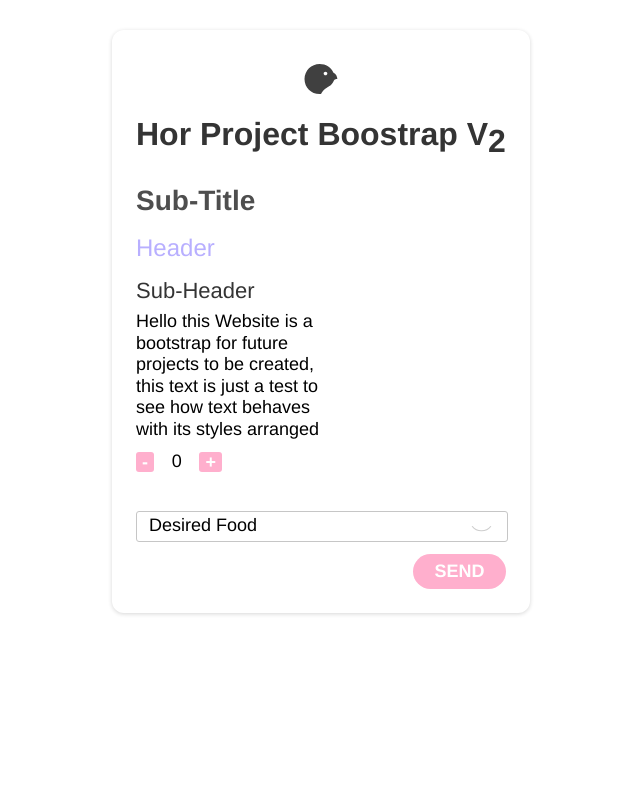
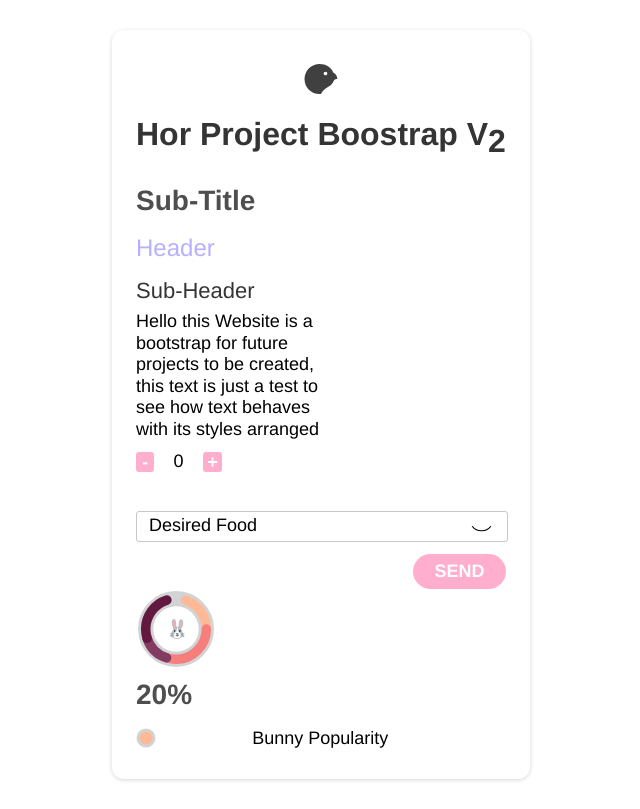
Before and after one commit to MortimerMarsyja/RuskyGrimoire, a React app: page / in a window 1280 px wide. Shown: the whole page, without its empty margins (319-959 px from the left). Built offline with nearby package versions, Linux system fonts and the light colour scheme.

Commit message:
donut graph icons

```diff
--- /dev/null
+++ b/src/00-Components/HorDonutGraph/DonutGraph.tsx
@@ -0,0 +1,109 @@
+// deps
+import React, { useState } from 'react';
+// components
+import SegmentComponent from './SegmentComponent';
+// components
+import StyledDonutGraph from './donutGraph.style';
+
+interface labelInterface {
+  label: string;
+  value: number;
+}
+
+interface DonutGraphProps {
+  colors: string[];
+  values: labelInterface[];
+  icons: JSX.Element[]|string[];
+  initialOffset:number;
+}
+
+const DonutGraph = ({
+  colors, values, icons, initialOffset,
+}:DonutGraphProps):JSX.Element => {
+  const [label, setLabel] = useState({ segmentData: values[0], idx: 0 });
+  let valueSum = 0;
+
+  function getOffset(value:number):number {
+    let thisOffset;
+    if (valueSum === 0) {
+      thisOffset = initialOffset;
+    } else {
+      thisOffset = 100 - valueSum + initialOffset;
+    }
+    valueSum += value;
+    return thisOffset;
+  }
+
+  const handleGetLable = (labelInfo:any):void => {
+    setLabel(labelInfo);
+  };
+
+  return (
+    <StyledDonutGraph className="donut">
+      <svg width="80px" height="100%" viewBox="0 0 42 42">
+        <circle
+          className="donut-ring"
+          cx="21"
+          cy="21"
+          r="15.91549430918954"
+          fill="transparent"
+          stroke="#d2d3d4"
+          strokeWidth="8"
+        />
+        {values.map((segment, idx) => {
+          const calculatedOffset = getOffset(segment.value);
+          return (
+            <SegmentComponent
+              key={idx}
+              idx={idx}
+              color={colors[idx]}
+              offset={calculatedOffset}
+              labelGetterFunc={handleGetLable}
+              segmentData={segment}
+            />
+          );
+        })}
+        <circle
+          className="donut-hole"
+          cx="21"
+          cy="21"
+          r="15.91549430918954"
+          fill="transparent"
+        />
+      </svg>
+      {label && label.idx ? (
+        <p className="donut-icon">{icons[label.idx]}</p>
+      ) : (
+        <p className="donut-icon">{icons[0]}</p>
+      )}
+      <div className="number-value">
+        {label && (
+        <h2>
+          {label.segmentData.value}
+          %
+        </h2>
+        )}
+      </div>
+      {label && (
+        <div className="label-wrapper">
+          <svg height="32px">
+            <circle
+              className="label-color"
+              cx="10"
+              cy="15"
+              r="8"
+              fill={colors[label.idx] || colors[label.idx]}
+              stroke="#d2d3d4"
+              strokeWidth="3px"
+            />
+          </svg>
+          <p>
+            {label.segmentData.label}
+          </p>
+        </div>
+      )}
+    </StyledDonutGraph>
+  );
+};
+
+export default DonutGraph;
--- /dev/null
+++ b/src/00-Components/HorDonutGraph/SegmentComponent.tsx
@@ -0,0 +1,50 @@
+import React, { useState } from 'react';
+
+interface segmentDataInterface {
+  label: string;
+  value: number;
+}
+
+interface SegmentProps {
+  segmentData: segmentDataInterface;
+  offset: number;
+  color: string;
+  labelGetterFunc: any;
+  idx: number;
+}
+
+const SegmentComponent = ({
+  segmentData,
+  offset,
+  color,
+  labelGetterFunc,
+  idx,
+}:SegmentProps):JSX.Element => {
+  const [isHovered, setIsHovered] = useState(false);
+  const handleOnMouseEnter = () => {
+    labelGetterFunc({ segmentData, idx });
+    setIsHovered(true);
+  };
+  return (
+    <>
+      <circle
+        className={`${segmentData.label}-segment ${isHovered ? 'hovered' : ''}`}
+        cx="21"
+        cy="21"
+        r="15.91549430918954px"
+        fill="transparent"
+        stroke={color}
+        strokeWidth="5"
+        strokeLinecap="round"
+        strokeDasharray={`${segmentData.value} ${100 - segmentData.value}`}
+        strokeDashoffset={offset}
+        onMouseEnter={handleOnMouseEnter}
+        onMouseLeave={() => {
+          setIsHovered(false);
+        }}
+      />
+    </>
+  );
+};
+
+export default SegmentComponent;
--- /dev/null
+++ b/src/00-Components/HorDonutGraph/donutGraph.style.js
@@ -0,0 +1,45 @@
+import styled from "styled-components";
+
+const StyledDonutGraph = styled.div`
+  position: relative;
+  .label {
+    float: left;
+    white-space: nowrap;
+    overflow: hidden;
+    text-overflow: ellipsis;
+    text-transform: uppercase;
+    font-weight: bold;
+    font-size: 16px;
+    &-wrapper {
+      svg {
+        display: inline-block;
+        margin-right: 6px;
+        width: 120px;
+      }
+      margin-top: 14px;
+      width: 300px;
+      display: flex;
+      align-items: center;
+      justify-content: space-around;
+    }
+  }
+  .content {
+    margin-right: 12px;
+  }
+  .hovered {
+    left: 30px;
+    box-shadow: 0 1px 6px rgba(32, 33, 36, 0.28);
+    z-index: 1000;
+    stroke-width: 6px;
+  }
+  .donut-icon {
+    position: absolute;
+    top: 30px;
+    left: 30px;
+  }
+  .active {
+    border-radius: 30px;
+  }
+`;
+
+export default StyledDonutGraph;
--- a/src/00-Components/HorMultiSelect/HorMultiSelect.tsx
+++ b/src/00-Components/HorMultiSelect/HorMultiSelect.tsx
@@ -1,11 +1,16 @@
 // Deps
 import React, { useRef, useState } from 'react';
+// Components
 import HorDropDown from './HorDropdown/HorDropdown';
+import Icon from '../IconComponent/Icon';
+// Hooks
 import useDetectOutsideClick from '../../05-Hooks/useClickOutside/useClickOutside';
+// Constants
+import ICON_LIST from '../../04-Constants/svg/iconList';
+// Styles
 import StyledHorMultiSelect from './StyledHorMultiSelectComponent.style';
-import ICON_LIST from '../../04-Constants/svg/iconList';
-import Icon from '../IconComponent/Icon';
-
+import colorPalette from '../../07-Styles/colorPalette';
+// Interfaces
 import { ListItemInterface } from './MultiselectInterfaces';
 
 const listFormatter = (list:ListItemInterface[]) => list
@@ -57,7 +62,7 @@ const HorMultiSelect = ({ label, list }:
             : label}
         </p>
         <div className="drop-down-icon">
-          <Icon color="#cecece" size="26px" icon={isActive ? ICON_LIST.openedEye : ICON_LIST.closedEye} />
+          <Icon color={colorPalette.greyColors[800]} size="26px" icon={isActive ? ICON_LIST.openedEye : ICON_LIST.closedEye} />
         </div>
       </div>
       <HorDropDown
--- a/src/01-Pages/MainPage/MainPage.tsx
+++ b/src/01-Pages/MainPage/MainPage.tsx
@@ -5,6 +5,7 @@ import { useSelector, useDispatch } from 'react-redux';
 import Logo from '../../00-Components/Logo/Logo';
 import HorMultiSelect from '../../00-Components/HorMultiSelect/HorMultiSelect';
 import CountComponent from '../../00-Components/CountComponent/CountComponent';
+import HorDonutGraph from '../../00-Components/HorDonutGraph/DonutGraph';
 // Hooks
 // Actions
 import { addToCountAction, substractFromCountAction } from '../../02-Actions/countActions';
@@ -19,6 +20,23 @@ const mockList = [
   { label: 'Potatoes 🍟', type: 'junk', value: 'potatoes' },
   { label: 'Milk 🥛', type: 'drink', value: 'milk' },
 ];
+
+const donutMock = {
+  icons: ["🐰", "🦊", "🐷", "🙉"],
+  colors: ["#ffb997", "#f67e7d", "#843b62", "#621940"],
+  values: [
+    { label: "Bunny Popularity", value: 20 },
+    { label: "Fox Popularity", value: 30 },
+    {
+      label: "Oink Popularity",
+      value: 15,
+    },
+    {
+      label: "Monkey Popularity",
+      value: 25,
+    },
+  ],
+};
 
 const MainPage = ():JSX.Element => {
   const count = useSelector(getCountfromStore);
@@ -47,6 +65,14 @@ const MainPage = ():JSX.Element => {
           <HorMultiSelect label="Desired Food" list={mockList} />
           <button className="rounded" type="submit" onClick={(e) => { e.preventDefault(); }}>send</button>
         </form>
+        <div style={{ width: "450px" }}>
+        <HorDonutGraph
+          colors={donutMock.colors}
+          values={donutMock.values}
+          icons={donutMock.icons}
+          initialOffset={20}
+        />
+      </div>
       </div>
     </div>
   );
--- a/src/05-Hooks/useClickOutside/useClickOutside.js
+++ b/src/05-Hooks/useClickOutside/useClickOutside.js
@@ -5,13 +5,10 @@ const useDetectOutsideClick = (el, initialState) => {
 
   useEffect(() => {
     const onClick = (e) => {
-      // If the active element exists and is clicked outside of
       if (el.current !== null && !el.current.contains(e.target)) {
         setIsActive(!isActive);
       }
     };
-
-    // If the item is active (ie open) then listen for clicks outside
     if (isActive) {
       window.addEventListener('click', onClick);
     }
--- a/src/07-Styles/global.style.js
+++ b/src/07-Styles/global.style.js
@@ -29,6 +29,10 @@ const GlobalStyle = createGlobalStyle`
         height: 0.4em;
         box-sizing: content-box;
         line-height: 4px;
+        width: 0.4em;
+        justify-content: center;
+        display: flex;
+        align-items: center;
     }
     * {
         margin: 0;
```
Also changed, not shown: src/00-Components/HorDonutGraph/DonutGraphLabel.tsx (added, +26 -0 lines).
